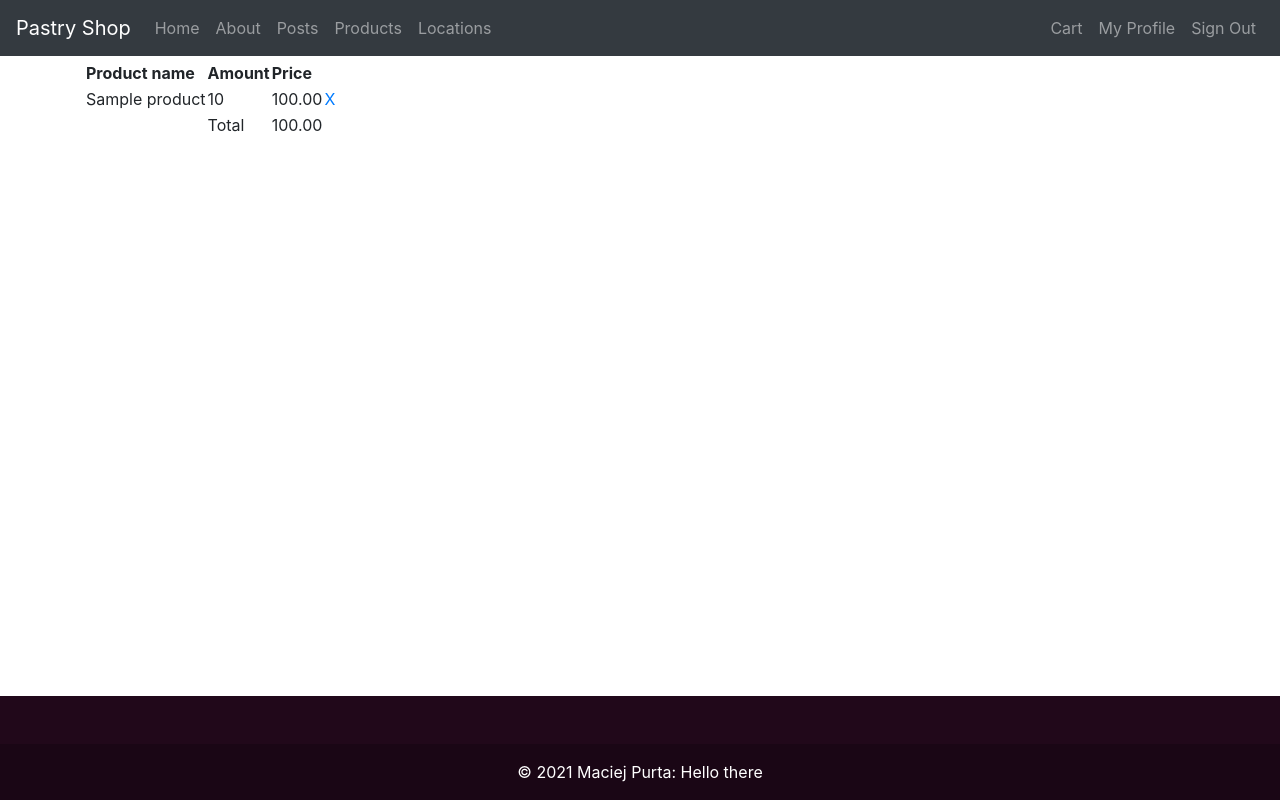
After one commit to Raekker/pastry-shop, a Django app: page /shop/cart/ in a window 1280 px wide. The commit adds this page. Run offline with Django 3.2, Linux system fonts and the light colour scheme; a user stored in the database is signed in; tables that the repository leaves empty hold one stand-in row (values such as "Sample post"); some libraries are stand-ins or nearby versions.

Commit message:
shop add cart views

```diff
--- a/pastry_shop/shop/forms.py
+++ b/pastry_shop/shop/forms.py
@@ -1,6 +1,6 @@
 from django import forms
 
-from pastry_shop.shop.models import Product
+from pastry_shop.shop.models import Product, ProductCart
 
 
 class ProductForm(forms.ModelForm):
@@ -8,3 +8,7 @@ class ProductForm(forms.ModelForm):
         model = Product
         fields = "__all__"
         widgets = {"categories": forms.CheckboxSelectMultiple}
+
+
+class CartProductAddForm(forms.Form):
+    amount = forms.IntegerField(min_value=1)
--- a/pastry_shop/shop/models.py
+++ b/pastry_shop/shop/models.py
@@ -30,6 +30,9 @@ class ProductCart(models.Model):
     cart = models.ForeignKey(Cart, on_delete=models.CASCADE)
     amount = models.IntegerField()
 
+    def get_price(self):
+        return self.amount * self.product.price
+
 
 class Order(models.Model):
     class Status(models.IntegerChoices):
--- a/pastry_shop/shop/urls.py
+++ b/pastry_shop/shop/urls.py
@@ -16,6 +16,8 @@ from pastry_shop.shop.views import (
     ShopCreateView,
     ShopEditView,
     ShopDeleteView,
+    CartDetailView,
+    CartProductDeleteView,
 )
 
 app_name = "shop"
@@ -46,4 +48,10 @@ urlpatterns = [
     path("shop/add/", ShopCreateView.as_view(), name="shop-create"),
     path("shop/<int:pk>/edit/", ShopEditView.as_view(), name="shop-edit"),
     path("shop/<int:pk>/delete/", ShopDeleteView.as_view(), name="shop-delete"),
+    path("cart/", CartDetailView.as_view(), name="cart-detail"),
+    path(
+        "cart/product/<int:pk>/delete/",
+        CartProductDeleteView.as_view(),
+        name="cart-product-delete",
+    ),
 ]
--- a/pastry_shop/shop/views.py
+++ b/pastry_shop/shop/views.py
@@ -1,15 +1,17 @@
 from typing import Any, Dict
 
-from django.shortcuts import render
+from django.http.response import HttpResponse
+from django.shortcuts import render, redirect
 
 # Create your views here.
 from django.urls.base import reverse_lazy
+from django.views.generic.base import View
 from django.views.generic.detail import DetailView
-from django.views.generic.edit import CreateView, UpdateView, DeleteView
+from django.views.generic.edit import CreateView, UpdateView, DeleteView, FormMixin
 from django.views.generic.list import ListView
 
-from pastry_shop.shop.forms import ProductForm
-from pastry_shop.shop.models import Product, Category, Shop
+from pastry_shop.shop.forms import ProductForm, CartProductAddForm
+from pastry_shop.shop.models import Product, Category, Shop, Cart, ProductCart
 
 
 class ProductListView(ListView):
@@ -23,6 +25,26 @@ class ProductDetailView(DetailView):
     model = Product
     template_name = "shop/product_detail.html"
     context_object_name = "product"
+
+    def get_context_data(self, **kwargs: Any) -> Dict[str, Any]:
+        context = super(ProductDetailView, self).get_context_data(**kwargs)
+        context["form"] = CartProductAddForm()
+        return context
+
+    def post(self, request, *args, **kwargs):
+        form = CartProductAddForm(request.POST)
+        if form.is_valid():
+            cart = Cart.objects.filter(client=self.request.user)
+            if not cart:
+                Cart.objects.create(client=self.request.user)
+            cart = Cart.objects.get(client=self.request.user)
+            product = ProductCart()
+            product.cart = cart
+            product.product = Product.objects.get(pk=kwargs.get("pk"))
+            product.amount = form.cleaned_data["amount"]
+            product.save()
+            return redirect("shop:cart-detail")
+        return render(request, "shop/product_detail.html", {"form": form})
 
 
 class ProductCreateView(CreateView):
@@ -73,7 +95,7 @@ class CategoryCreateView(CreateView):
     success_url = reverse_lazy("shop:category-list")
 
     def get_context_data(self, **kwargs: Any) -> Dict[str, Any]:
-        context = super(CategoryEditView, self).get_context_data(**kwargs)
+        context = super(CategoryCreateView, self).get_context_data(**kwargs)
         context["action"] = "create"
         return context
 
@@ -123,3 +145,48 @@ class ShopDeleteView(DeleteView):
     model = Shop
     template_name = "shop/shop_confirm_delete.html"
     success_url = reverse_lazy("shop:shop-list")
+
+
+class CartDetailView(View):
+    def get(self, request, *args, **kwargs):
+
+        cart = Cart.objects.filter(client=self.request.user).exists()
+
+        if cart:
+
+            total_price = 0
+            cart = Cart.objects.get(client=self.request.user)
+
+            if len(cart.products.all()) > 0:
+                total_price = self.get_total(self.request.user)
+
+            ctx = {"cart": cart, "total_price": total_price}
+
+            return render(request, "shop/cart_detail.html", ctx)
+
+        cart = Cart.objects.create(client=self.request.user)
+        ctx = {"cart": cart}
+        return render(request, "shop/cart_detail.html", ctx)
+
+    @staticmethod
+    def get_total(client):
+        total = 0
+        cart = Cart.objects.get(client=client)
+        for el in cart.productcart_set.all():
+            total += el.get_price()
+        return total
+
+
+class CartProductDeleteView(View):
+    def get(self, request, *args, **kwargs):
+        cart = Cart.objects.get(client=self.request.user)
+        product = cart.productcart_set.get(product_id=kwargs.get("pk"))
+        return render(
+            request, "shop/cart_product_confirm_delete.html", {"product": product}
+        )
+
+    def post(self, request, *args, **kwargs):
+        cart = Cart.objects.get(client=self.request.user)
+        product = cart.productcart_set.get(product_id=kwargs.get("pk"))
+        product.delete()
+        return redirect("shop:cart-detail")
--- a/pastry_shop/templates/base.html
+++ b/pastry_shop/templates/base.html
@@ -87,6 +87,9 @@
           <ul class="navbar-nav mr-right">
             {% if request.user.is_authenticated %}
               <li class="nav-item">
+                <a class="nav-link" href="{% url "shop:cart-detail" %}">{% trans "Cart" %}</a>
+              </li>
+              <li class="nav-item">
                 {# URL provided by django-allauth/account/urls.py #}
                 <a class="nav-link" href="{% url 'users:detail' request.user.username  %}">{% trans "My Profile" %}</a>
               </li>
--- /dev/null
+++ b/pastry_shop/templates/shop/cart_detail.html
@@ -0,0 +1,36 @@
+{% extends "base.html" %}
+
+{% block title %}Cart{% endblock title %}
+
+{% block content %}
+<div>
+{% if cart.products.all %}
+<table>
+  <thead>
+  <tr>
+    <th>Product name</th>
+    <th>Amount</th>
+    <th>Price</th>
+  </tr>
+  </thead>
+  <tbody>
+  {% for el in cart.productcart_set.all %}
+  <tr>
+  <td>{{ el.product.name }}</td>
+  <td>{{ el.amount }}</td>
+  <td>{{ el.get_price }}</td>
+  <td><a href="{% url 'shop:cart-product-delete' el.product.pk %}">X</a></td>
+  </tr>
+  {% endfor %}
+  <tr>
+    <td></td>
+    <td>Total</td>
+    <td>{{ total_price }}</td>
+  </tr>
+  </tbody>
+</table>
+  {% else %}
+  <h4>No products in cart yet</h4>
+{% endif %}
+</div>
+{% endblock content %}
```
Also changed, not shown: pastry_shop/templates/shop/cart_product_confirm_delete.html (added, +11 -0 lines), pastry_shop/templates/shop/product_detail.html (+9 -0 lines).
